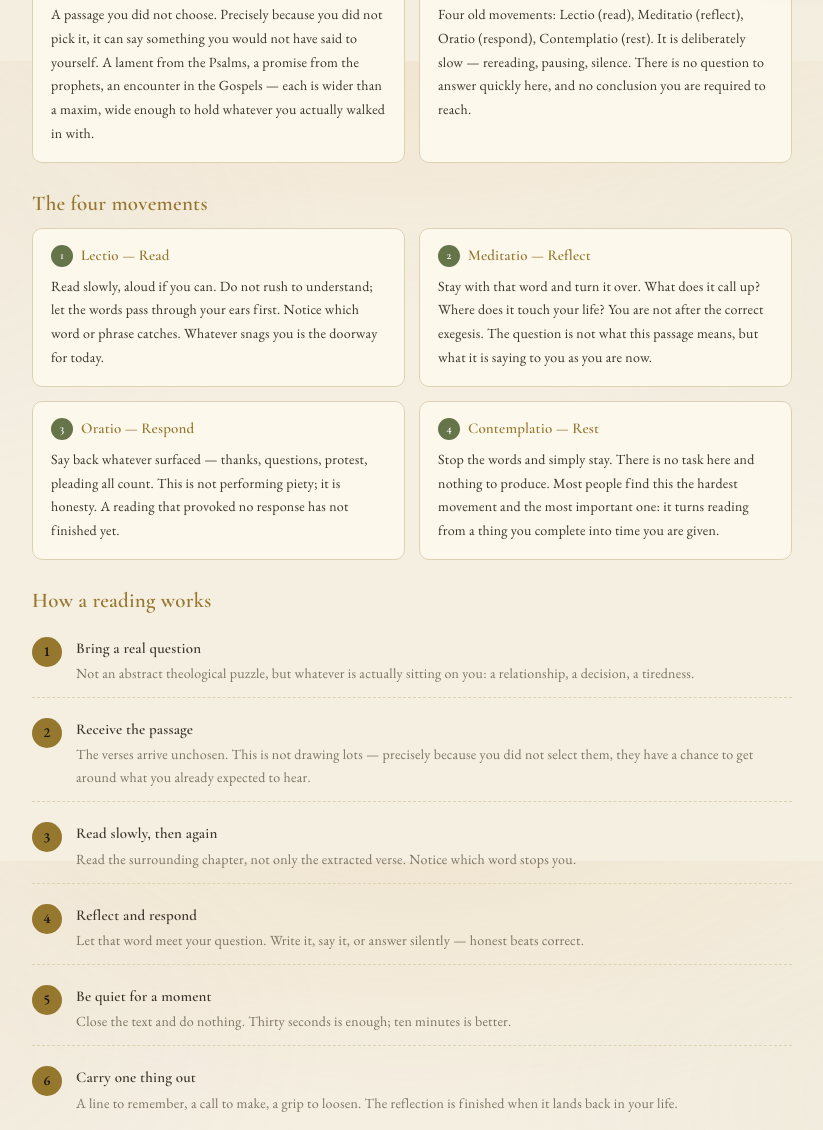
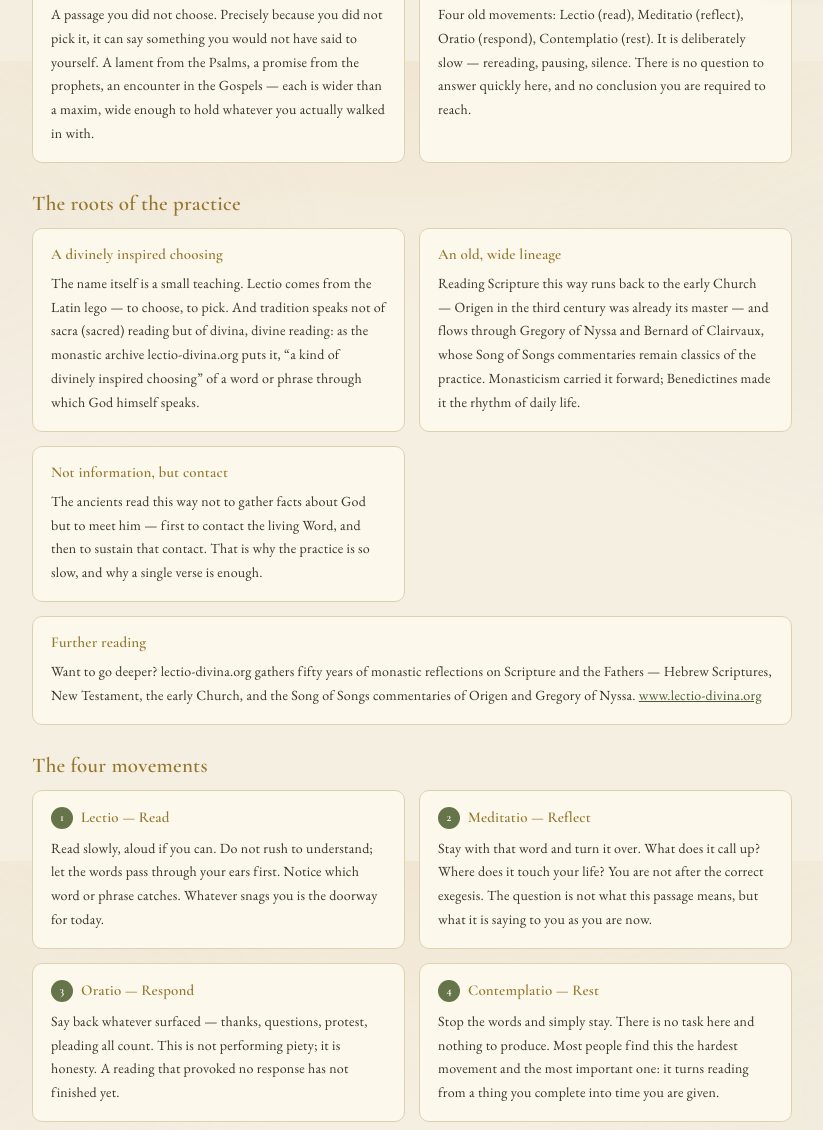
Before and after one commit to ericzhoun/lectio, an Astro site: page /approach in a window 1280 px wide. Shown: the part 739-1869 px from the top of the page, without its empty margins (228-1051 px from the left). Built offline with nearby package versions, Linux system fonts and the light colour scheme; Astro itself is replaced by a stand-in of ours; no server answers.

Commit message:
update the approach

```diff
--- a/src/pages/approach.astro
+++ b/src/pages/approach.astro
@@ -146,6 +146,14 @@ const faqCopy = {
         a: '一种源自六世纪本笃会传统的基督徒祈祷读经方式：缓慢诵读一段简短经文（诵读），反复默想（默想），以祷告回应（祈祷），最后在静默中安息（默观）。',
       },
       {
+        q: '这个传统从哪里来？',
+        a: 'Lectio Divina 十分古老：早在三世纪，奥利振（Origen）已是这样读经的大师；它经尼撒的贵格利与圣伯尔纳铎的《雅歌》注释流传，再由本笃会修道传统融入日常生活。名字本身就是教导：lectio 源于 lego（拣选），divina 意为神圣的——一种被神圣启发的拣选。',
+      },
+      {
+        q: '哪里可以读到更深的默想？',
+        a: '修道院档案网站 lectio-divina.org 汇集了五十年的默想反思：从希伯来圣经、新约，到奥利振与尼撒的贵格利的《雅歌》注释。',
+      },
+      {
         q: 'Lectio 是占卜或算命吗？',
         a: '不是。Lectio 从不预言未来，也不提供占卜式解读。经文不预言你的明天；这个练习是带你把真实的问题带到经文面前，并停留在它所唤起的地方。',
       },
@@ -173,6 +181,14 @@ const faqCopy = {
       {
         q: 'What is Lectio Divina?',
         a: 'An ancient Christian prayer practice handed down from the sixth-century Benedictine tradition. A short passage is read slowly (lectio), reflected on (meditatio), responded to in prayer (oratio), and rested with in silence (contemplatio).',
+      },
+      {
+        q: 'Where does this practice come from?',
+        a: 'Lectio Divina is ancient: by the third century Origen was already its master, and monasticism carried it through Gregory of Nyssa\u2019s and Bernard of Clairvaux\u2019s commentaries into the rhythm of daily life. Even the name teaches \u2014 lectio comes from lego, to choose, and divina means divine: a divinely inspired choosing of the word God uses to speak.',
+      },
+      {
+        q: 'Where can I read deeper reflections?',
+        a: 'The monastic archive lectio-divina.org gathers fifty years of reflections on Scripture and the Fathers \u2014 from the Hebrew Scriptures and the Gospels to Origen\u2019s and Gregory of Nyssa\u2019s commentaries on the Song of Songs.',
       },
       {
         q: 'Is Lectio fortune-telling or divination?',
@@ -207,6 +223,51 @@ const faqSchema = {
     acceptedAnswer: { '@type': 'Answer', text: item.a },
   })),
 };
+
+// Roots of the practice — grounded in the monastic archive lectio-divina.org
+// (fifty years of reflections on Scripture and the Fathers). The short
+// quoted phrase is attributed in the text; all surrounding copy is original.
+const rootsCopy = {
+  zh: {
+    title: '这个传统的根',
+    cards: [
+      {
+        title: '“神圣的拣选”',
+        body: '这个名字本身就是一堂小课。Lectio 源自拉丁文 lego——挑选、拣选；而传统说的不是 sacra（圣的）阅读，而是 divina——神圣的阅读。正如修道院档案网站 lectio-divina.org 所说，这是一种“被神圣启发的拣选”：在上帝借以亲自说话的那句话、那个词上，被神圣地拣选。',
+      },
+      {
+        title: '古老而宽广的传承',
+        body: '这样的读经可以追溯到早期教会——三世纪的奥利振（Origen）已是其中的大师；它经尼撒的贵格利（Gregory of Nyssa）与圣伯尔纳铎（Bernard of Clairvaux）的《雅歌》注释流传下来，又由本笃会修道传统带进日常生活。',
+      },
+      {
+        title: '不为信息，而为相遇',
+        body: '古人这样读经，不是为了收集关于上帝的知识，而是为了遇见他——先与活的圣言接触，再停留在那份接触里。这就是为什么这个练习如此缓慢，为什么一节经文已经足够。',
+      },
+    ],
+    readingLabel: '延伸阅读',
+    reading: '想读得更深？lectio-divina.org 汇集了五十年的默想反思：希伯来圣经、新约、早期教会、奥利振与尼撒的贵格利的《雅歌》注释——一座修道传统的宝库。',
+  },
+  en: {
+    title: 'The roots of the practice',
+    cards: [
+      {
+        title: 'A divinely inspired choosing',
+        body: 'The name itself is a small teaching. Lectio comes from the Latin lego — to choose, to pick. And tradition speaks not of sacra (sacred) reading but of divina, divine reading: as the monastic archive lectio-divina.org puts it, “a kind of divinely inspired choosing” of a word or phrase through which God himself speaks.',
+      },
+      {
+        title: 'An old, wide lineage',
+        body: 'Reading Scripture this way runs back to the early Church — Origen in the third century was already its master — and flows through Gregory of Nyssa and Bernard of Clairvaux, whose Song of Songs commentaries remain classics of the practice. Monasticism carried it forward; Benedictines made it the rhythm of daily life.',
+      },
+      {
+        title: 'Not information, but contact',
+        body: 'The ancients read this way not to gather facts about God but to meet him — first to contact the living Word, and then to sustain that contact. That is why the practice is so slow, and why a single verse is enough.',
+      },
+    ],
+    readingLabel: 'Further reading',
+    reading: 'Want to go deeper? lectio-divina.org gathers fifty years of monastic reflections on Scripture and the Fathers — Hebrew Scriptures, New Testament, the early Church, and the Song of Songs commentaries of Origen and Gregory of Nyssa.',
+  },
+};
+const roots = rootsCopy[lang];
 ---
 <Layout title={t.title} description={t.description} lang={lang}>
   <script type="application/ld+json" set:html={JSON.stringify(faqSchema)} />
@@ -235,6 +296,25 @@ const faqSchema = {
           <h3>{t.s2bTitle}</h3>
           <p>{t.s2b}</p>
         </div>
+      </div>
+    </section>
+
+    <section class="policy-section">
+      <h2>{roots.title}</h2>
+      <div class="dt-grid">
+        {roots.cards.map((c) => (
+          <div class="dt-card">
+            <h3>{c.title}</h3>
+            <p>{c.body}</p>
+          </div>
+        ))}
+      </div>
+      <div class="dt-card dt-card-wide">
+        <h3>{roots.readingLabel}</h3>
+        <p>
+          {roots.reading}{' '}
+          <a href="https://www.lectio-divina.org/" target="_blank" rel="noopener">www.lectio-divina.org</a>
+        </p>
       </div>
     </section>
 
@@ -317,6 +397,7 @@ const faqSchema = {
     padding: 18px 20px; line-height: 1.75; color: var(--text); font-size: 15px;
   }
   .dt-grid { display: grid; grid-template-columns: 1fr 1fr; gap: 14px; }
+  .dt-card-wide { margin-top: 14px; }
   .dt-card {
     background: var(--panel); border: 1px solid var(--panel-border);
     border-radius: 10px; padding: 16px 18px;
```
Also changed, not shown: public/llms.txt (+8 -0 lines).
